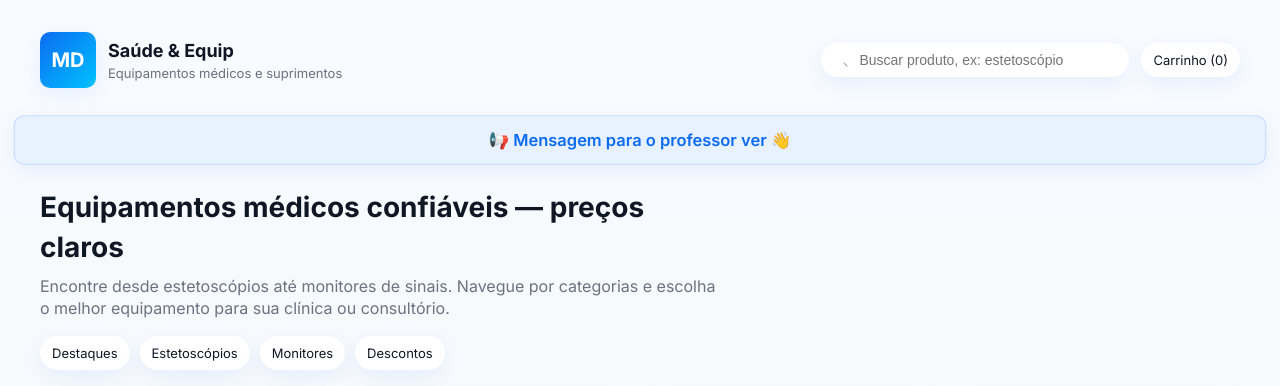
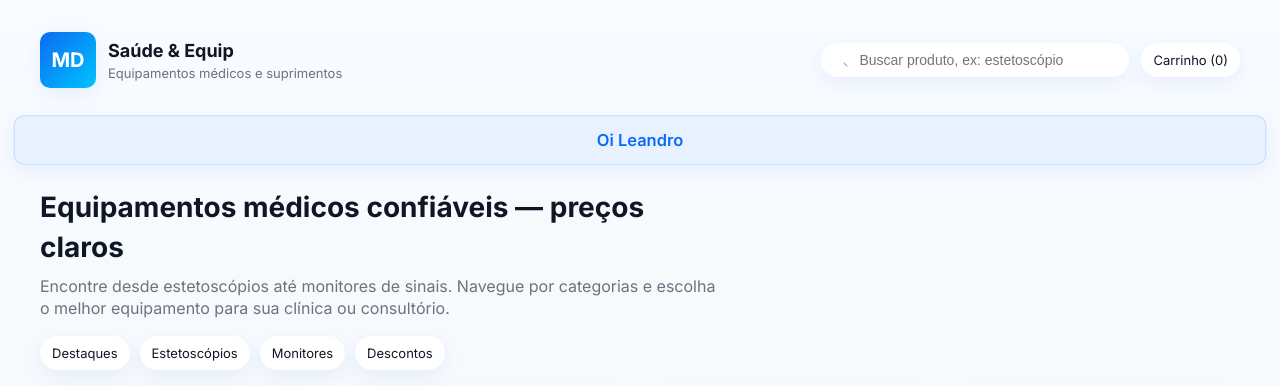
Before and after one commit to Gui-Padilha/loja_teste, a plain HTML site: page index.html in a window 1280 px wide. Shown: the top 386 px of the page. Drawn offline with Linux system fonts and the light colour scheme.

Commit message:
oi Leandro

```diff
--- a/index.html
+++ b/index.html
@@ -190,8 +190,7 @@
     </div>
   </header>
 
-  <!-- Mensagem para o professor -->
-  <div class="prof-msg">📢 Mensagem para o professor ver 👋</div>
+  <div class="prof-msg">Oi Leandro</div>
 
   <main>
     <section class="hero">
```
